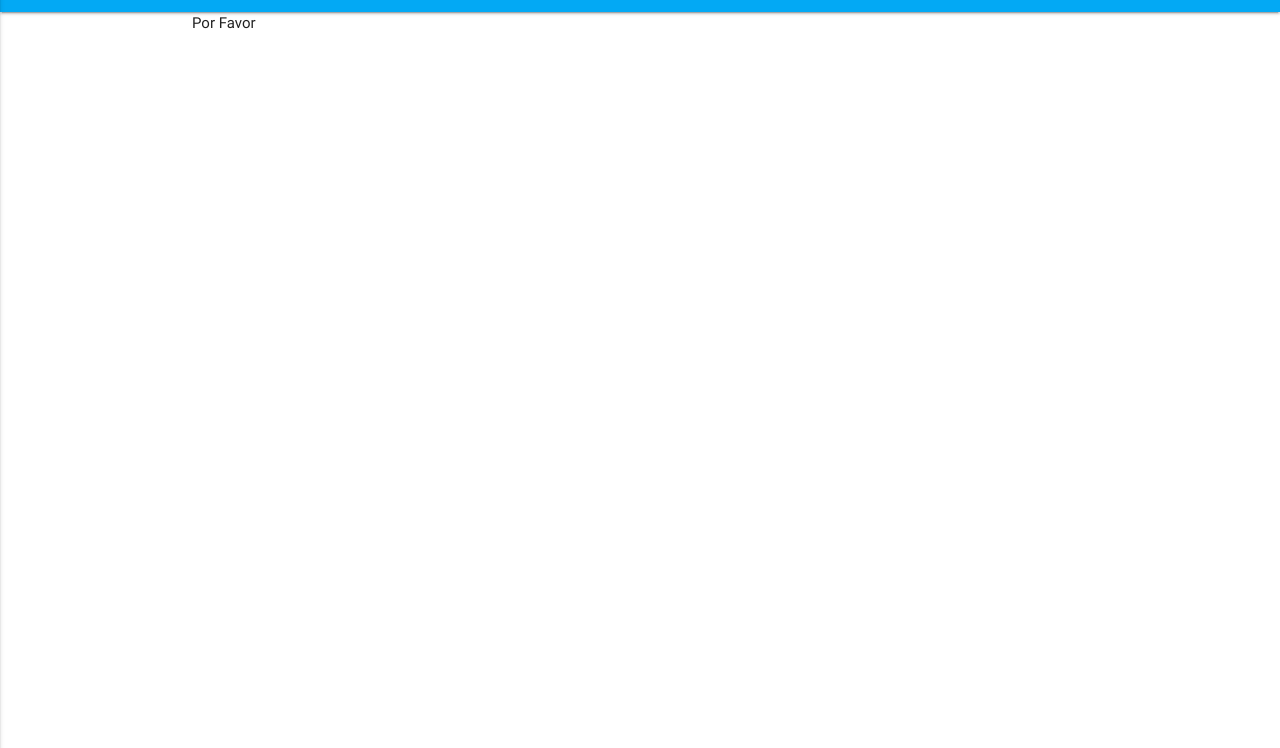
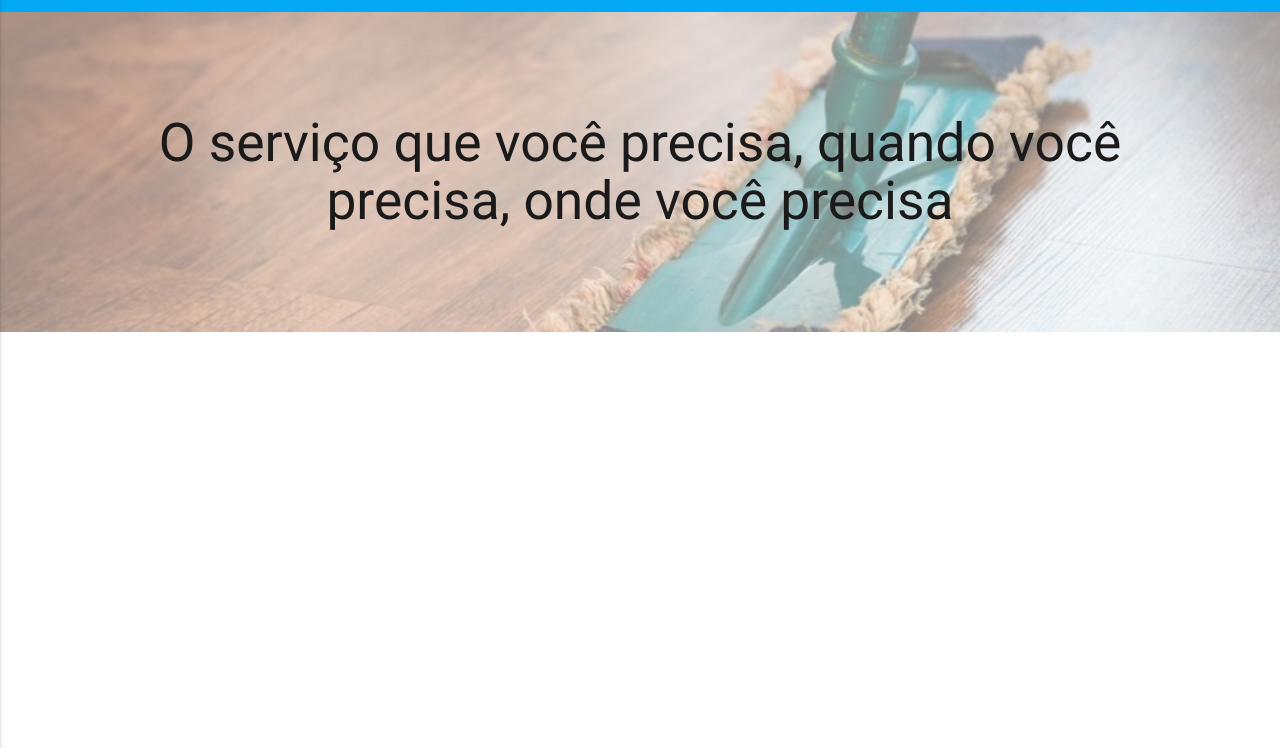
Before and after one commit to andrefelizardo/personal-portifolio, a plain HTML site: page ServicoFacil/App/index.html at #!/home in a window 1280 px wide. Shown: the part 52-800 px from the top of the page. Drawn offline with Linux system fonts and the light colour scheme.

Commit message:
Slider funcionando

```diff
--- a/ServicoFacil/App/home.html
+++ b/ServicoFacil/App/home.html
@@ -1,3 +1,8 @@
-<div class="row">
-    <div class="col s12">Por Favor</div>
+<div class="carousel carousel-slider">
+    <div class="carousel-fixed-item center">
+        <h2>O serviço que você precisa, quando você precisa, onde você precisa</h2>
+    </div>
+    <a href="#one!" class="carousel-item" style="background-image: url(images/servico-cozinha.jpg"><div class="container-overlay"></div></a>
+    <a href="#two!" class="carousel-item" style="background-image: url(images/servico-faxina.jpeg"><div class="container-overlay"></div></a>
+    <a href="#three!" class="carousel-item" style="background-image: url(images/servico-pintura.jpeg"><div class="container-overlay"></div></a>
 </div>
--- a/ServicoFacil/App/index.html
+++ b/ServicoFacil/App/index.html
@@ -13,9 +13,7 @@
 
 <body>
     <ui-view name="header"></ui-view>
-    <div class="container">
-        <ui-view name="conteudo"></ui-view>
-    </div>
+    <ui-view name="conteudo"></ui-view>
 </body>
 <script src="scripts/lib/angular.min.js"></script>
 <script src="scripts/lib/jquery-3.2.1.min.js"></script>
@@ -25,7 +23,6 @@
 <script src="scripts/lib/ocLazyLoad.min.js"></script>
 <script src="scripts/app.js"></script>
 <script src="scripts/rotas.js"></script>
-<!--<script src="scripts/controllers/headerCtrl.js"></script>-->
 <!--ISSO É SÓ PRO LIVE RELOAD. EXCLUIR DEPOIS-->
 <script>
     document.write('<script src="http://' + (location.host || 'localhost').split(':')[0] + ':35729/livereload.js?snipver=1"></' + 'script>')
--- a/ServicoFacil/App/scripts/controllers/headerCtrl.js
+++ b/ServicoFacil/App/scripts/controllers/headerCtrl.js
@@ -3,8 +3,9 @@ angular
     .controller('headerCtrl', ['$scope',
         function ($scope) {
 
-            $scope.pageLoad = function () {
-                $('.button-collapse').sideNav();
-            }
-            $scope.pageLoad();
+            $scope.$on('$viewContentLoaded', function () {
+                $('.button-collapse').sideNav({
+                    closeOnClick: true
+                });
+            });
         }]);
--- /dev/null
+++ b/ServicoFacil/App/scripts/controllers/homeCtrl.js
@@ -0,0 +1,15 @@
+angular
+    .module('servicoFacil')
+    .controller('homeCtrl', ['$scope',
+        function ($scope) {
+
+            $scope.autoplayCarousel = function() {
+                $('.carousel').carousel('next');
+                setTimeout($scope.autoplayCarousel, 4500);
+            }
+
+            $scope.$on('$viewContentLoaded', function () {
+                $('.carousel').carousel();
+                $scope.autoplayCarousel();
+            });
+        }]);
--- a/ServicoFacil/App/scripts/rotas.js
+++ b/ServicoFacil/App/scripts/rotas.js
@@ -4,7 +4,17 @@ angular.module('servicoFacil.rotas', ['ui.router'])
 
             .state('app.home', {
                 url: '/home',
-                templateUrl: 'home.html'
+                templateUrl: 'home.html',
+                controller: 'homeCtrl',
+                resolve: {
+                    dps: function($ocLazyLoad) {
+                        return $ocLazyLoad.load([
+                            {
+                                files: ['scripts/controllers/homeCtrl.js', 'styles/home.css']
+                            }
+                        ]);
+                    }
+                }
             })
 
             .state('app.cadastro-cliente', {
--- /dev/null
+++ b/ServicoFacil/App/styles/home.css
@@ -0,0 +1,21 @@
+.carousel.carousel-slider.initialized {
+    min-height: 40vh!important;
+}
+.carousel.carousel-slider .carousel-item {
+    background-size: cover;
+    background-repeat: no-repeat;
+    background-position: center center;
+}
+.carousel .carousel-fixed-item {
+    bottom: initial;
+    top:5em;
+    color: #1a1a1a;
+    padding: 0 5vw;
+}
+.carousel-item .container-overlay {
+    background: rgba(255, 255, 255, .5);
+    position: relative;
+    width: 100vw;
+    height: 100vh;
+    z-index: 1;
+}
--- a/ServicoFacil/App/templates/header.css
+++ /dev/null
@@ -1,3 +0,0 @@
-nav .brand-logo {
-    color:red!important;
-}
```
Also changed, not shown: ServicoFacil/App/images/servico-cozinha.jpg (added), ServicoFacil/App/images/servico-faxina.jpeg (added), ServicoFacil/App/images/servico-pintura.jpeg (added).
